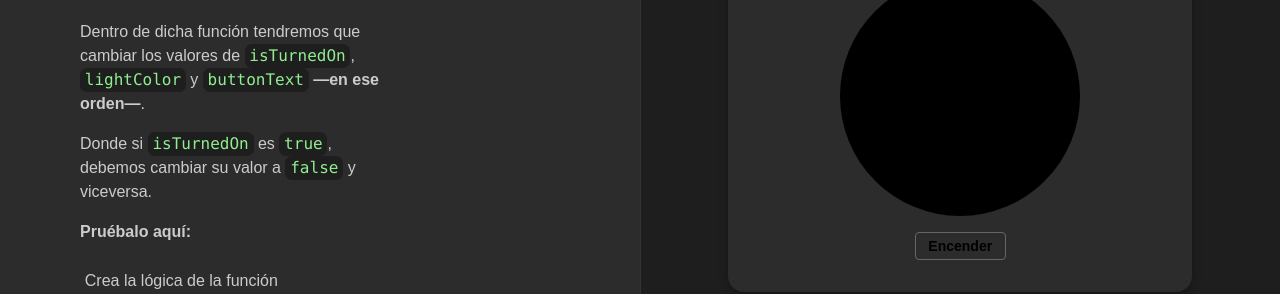
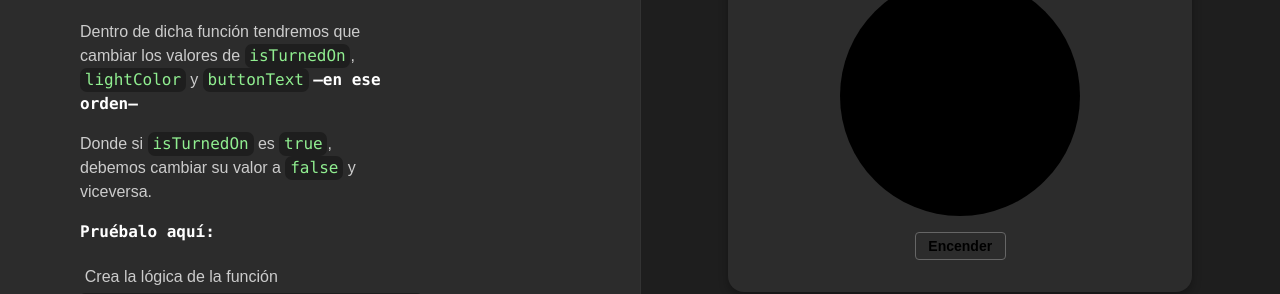
Before and after one commit to Roberttovarv/UseState, a React (Vite) app: page /level/5 in a window 1280 px wide. Shown: the part 324-618 px from the top of the page. Built offline with nearby package versions, Linux system fonts and the light colour scheme.

Commit message:
Level 5 refactorized

```diff
--- a/src/levels/Level 4/LevelFour.tsx
+++ b/src/levels/Level 4/LevelFour.tsx
@@ -10,8 +10,6 @@ import {
 } from "../../styles/styles.ts";
 
 import { ColoredText } from "../../components/ColoredText.tsx";
-import { StyleSetter } from "./components/StyleSetter.tsx";
-import { ColorSetter } from "./components/ColorSetter.tsx";
 import { ConsolasBold } from "../../components/ConsolasBold.tsx";
 import { ExercisesContainer4 } from "./components/ExercisesContainer4.tsx";
 
--- a/src/levels/Level 5/LevelFive.tsx
+++ b/src/levels/Level 5/LevelFive.tsx
@@ -12,10 +12,11 @@ import { LightColorString } from "./components/strings/LightColorString.tsx";
 import { IsTunerOnString } from "./components/strings/IsTunerOnString.tsx";
 import { TrueString } from "./components/strings/TrueString.tsx";
 import { FalseString } from "./components/strings/FalseString.tsx";
-import { ToggleLightText } from "./components/ToggleLightText.tsx";
+import { ToggleLightString } from "./components/strings/ToggleLightString.tsx";
 import { TextAreaExercise } from "./components/TextAreaExercise.tsx";
 import { ButtonSetter } from "./components/ButtonSetter.tsx";
 import { LightPanel } from "./components/LightPanel.tsx";
+import { ConsolasBold } from "../../components/ConsolasBold.tsx";
 
 export const LevelFive = () => {
   const [isTurnedOn, setIsTurnedOn] = useState<boolean>(false);
@@ -55,13 +56,13 @@ export const LevelFive = () => {
           </p>
           <p style={textStyle}>
             {" "}
-            En éste módulo usaremos la función <ToggleLightText /> para cambiar
+            En éste módulo usaremos la función <ToggleLightString /> para cambiar
             los "encender" y "apagar" una luz.
           </p>
           <p style={textStyle}>
             Dentro de dicha función tendremos que cambiar los valores de{" "}
             <IsTunerOnString />, <LightColorString /> y <ButtonTextString />{" "}
-            <b>—en ese orden—</b>.
+            <ConsolasBold>—en ese orden—</ConsolasBold>
           </p>
           <p style={textStyle}>
             Donde si <IsTunerOnString /> es <TrueString />, debemos cambiar su
@@ -69,10 +70,8 @@ export const LevelFive = () => {
           </p>
         </div>
         <div>
-          <div style={{ marginBottom: 20 }}>
-            <label style={textStyle}>
-              <b>Pruébalo aquí:</b>
-            </label>
+          <div>
+              <ConsolasBold>Pruébalo aquí:</ConsolasBold>
           </div>
         </div>
         <div
--- a/src/levels/Level 5/components/ButtonSetter.tsx
+++ b/src/levels/Level 5/components/ButtonSetter.tsx
@@ -1,18 +1,23 @@
 import { ColoredText } from "../../../components/ColoredText";
-import { useState } from "react"
-import { textStyle, CodeContainer, CorrectExerciseTextInput, WrongExerciseTextInput, ExerciseTextInput} from "../../../styles/styles";
+import { useState } from "react";
+import {
+  textStyle,
+  CodeContainer,
+  CorrectExerciseTextInput,
+  WrongExerciseTextInput,
+  ExerciseTextInput,
+} from "../../../styles/styles";
 import { CustomButton } from "../../../components/CustomButton";
 import { ButtonTextString } from "./strings/ButtonTextString";
 
 type Props = {
-    onValid: () => void
-    label: string
-}
+  onValid: () => void;
+  label: string;
+};
 
-export const ButtonSetter = ({onValid, label}: Props) => {
-
-    const [userInput, setUserInput] = useState<string>("")
-    const [isValid, setIsValid] = useState<boolean | null>(null)
+export const ButtonSetter = ({ onValid, label }: Props) => {
+  const [userInput, setUserInput] = useState<string>("");
+  const [isValid, setIsValid] = useState<boolean | null>(null);
 
   const ColorInputStyle = isValid
     ? CorrectExerciseTextInput
@@ -20,16 +25,15 @@ export const ButtonSetter = ({onValid, label}: Props) => {
     ? { ...WrongExerciseTextInput, animation: "shake 0.3s ease-in-out" }
     : ExerciseTextInput;
 
-
   const handleColor = () => {
     if (userInput === `toggleLight`) {
-            setIsValid(true)
-            onValid()
-            return
+      setIsValid(true);
+      onValid();
+      return;
     }
-        setIsValid(false)
-        setTimeout(()=> setIsValid(null), 1500)
-    }
+    setIsValid(false);
+    setTimeout(() => setIsValid(null), 1500);
+  };
   return (
     <>
       <div>
@@ -37,38 +41,38 @@ export const ButtonSetter = ({onValid, label}: Props) => {
           <span style={textStyle}>{label}</span>
         </div>
         <div style={CodeContainer}>
-                    <ColoredText text={[
-                        ["<"],
-                        ["button", "indianred"]
-                    ]}
-                    />
-                    <ColoredText text={[
-                        ["onClick", "orange"],
+          <ColoredText text={[["<"], ["button", "indianred"]]} />
+          <ColoredText
+            text={[
+              ["   onClick", "orange"],
               ["={", "lightblue"],
 
-                        [<input
+              [
+                <input
                   type="text"
                   placeholder="Añade la función"
                   value={userInput}
                   onChange={(e) => setUserInput(e.target.value)}
                   style={{ ...ColorInputStyle, width: 150 }}
-                        />],
-                        ["}", "lightblue"],
-                        [">"]
+                />,
+              ],
             ]}
           />
-                    <ColoredText text={[["{", "lightblue"],[<ButtonTextString color="palegoldenrod" />],["}", "lightblue"]]} />
-                    <ColoredText text={[
-                        ["</"],
-                        ["button", "indianred"],
-                        [">"]
-                    ]} />
-
+          <ColoredText text={[["   }", "lightblue"]]} />
+          <ColoredText text={[[">"]]} />
+          <ColoredText
+            text={[
+              ["   {", "lightblue"],
+              [<ButtonTextString color="palegoldenrod" />],
+              ["}", "lightblue"],
+            ]}
+          />
+          <ColoredText text={[["</"], ["button", "indianred"], [">"]]} />
         </div>
         <div>
           <CustomButton onClick={handleColor}>Enviar</CustomButton>
         </div>
       </div>
     </>
-    )
-}
+  );
+};
--- a/src/levels/Level 5/components/ToggleLightText.tsx
+++ /dev/null
@@ -1,5 +0,0 @@
-import { ColoredText } from "../../../components/ColoredText"
-
-export const ToggleLightText = () => (
-    <ColoredText text={[["toggleLight", "palegoldenrod"]]} style={{ display: "inline-flex" }} />
-)
--- /dev/null
+++ b/src/levels/Level 5/components/strings/ToggleLightString.tsx
@@ -0,0 +1,5 @@
+import { ColoredText } from "../../../../components/ColoredText"
+
+export const ToggleLightString = () => (
+    <ColoredText text={[["toggleLight", "palegoldenrod"]]} style={{ display: "inline-flex" }} />
+)
```
Lines whose indentation alone changed are shown as unchanged.
